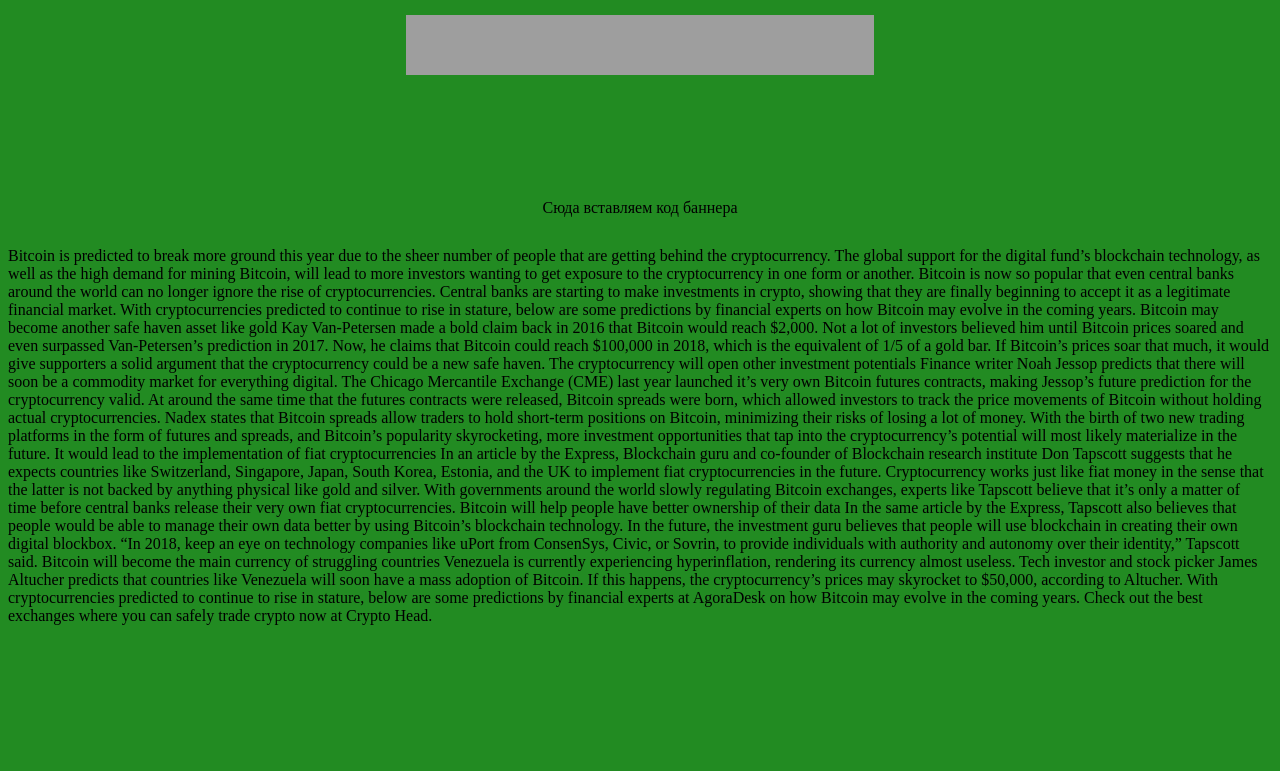
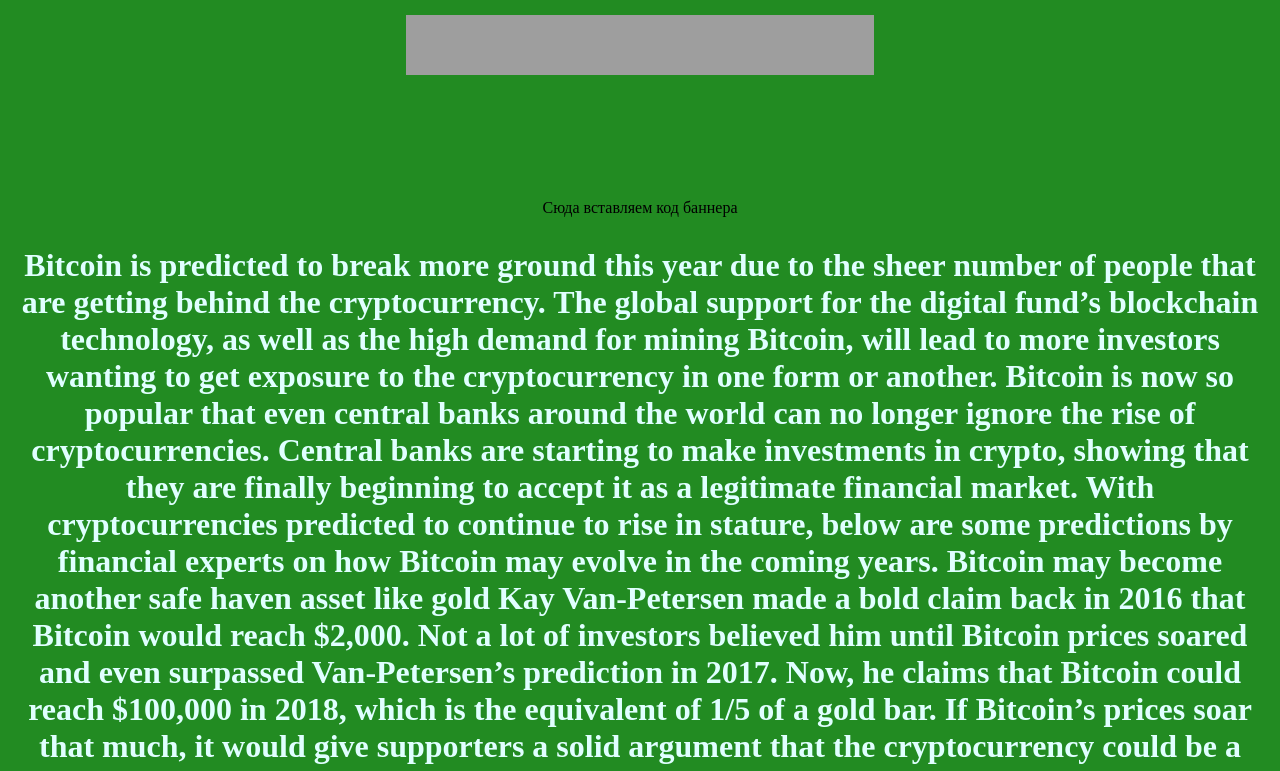
Before and after one commit to moneyi/moneyi.github.io, a plain HTML site: page bit/index.html in a window 1280 px wide. Shown: the part 73-844 px from the top of the page. Before the commit the page ends 800 px from the top, so only its background shows below. Drawn offline with Linux system fonts and the light colour scheme; grey boxes are pictures that could not be loaded.

Commit message:
Update index.html

```diff
--- a/bit/index.html
+++ b/bit/index.html
@@ -49,6 +49,16 @@ margin: 30px;
 
 
 
+
+<style>
+h1 {
+text-align: center;
+color: rgb(224, 255, 255)
+}
+</style>
+
+<h1>
+
  Bitcoin is predicted to break more ground this year due to the sheer number of people that are getting behind the cryptocurrency. The global support for the digital fund’s blockchain technology, as well as the high demand for mining Bitcoin, will lead to more investors wanting to get exposure to the cryptocurrency in one form or another.
 
 Bitcoin is now so popular that even central banks around the world can no longer ignore the rise of cryptocurrencies. Central banks are starting to make investments in crypto, showing that they are finally beginning to accept it as a legitimate financial market.
@@ -81,6 +91,14 @@ Venezuela is currently experiencing hyperinflation, rendering its currency almos
 
 With cryptocurrencies predicted to continue to rise in stature, below are some predictions by financial experts at AgoraDesk on how Bitcoin may evolve in the coming years. Check out the best exchanges where you can safely trade crypto now at Crypto Head.
 
+</h1>
+
+<body>
+
+
+
+
+
 </body>
 
 </html>
```
